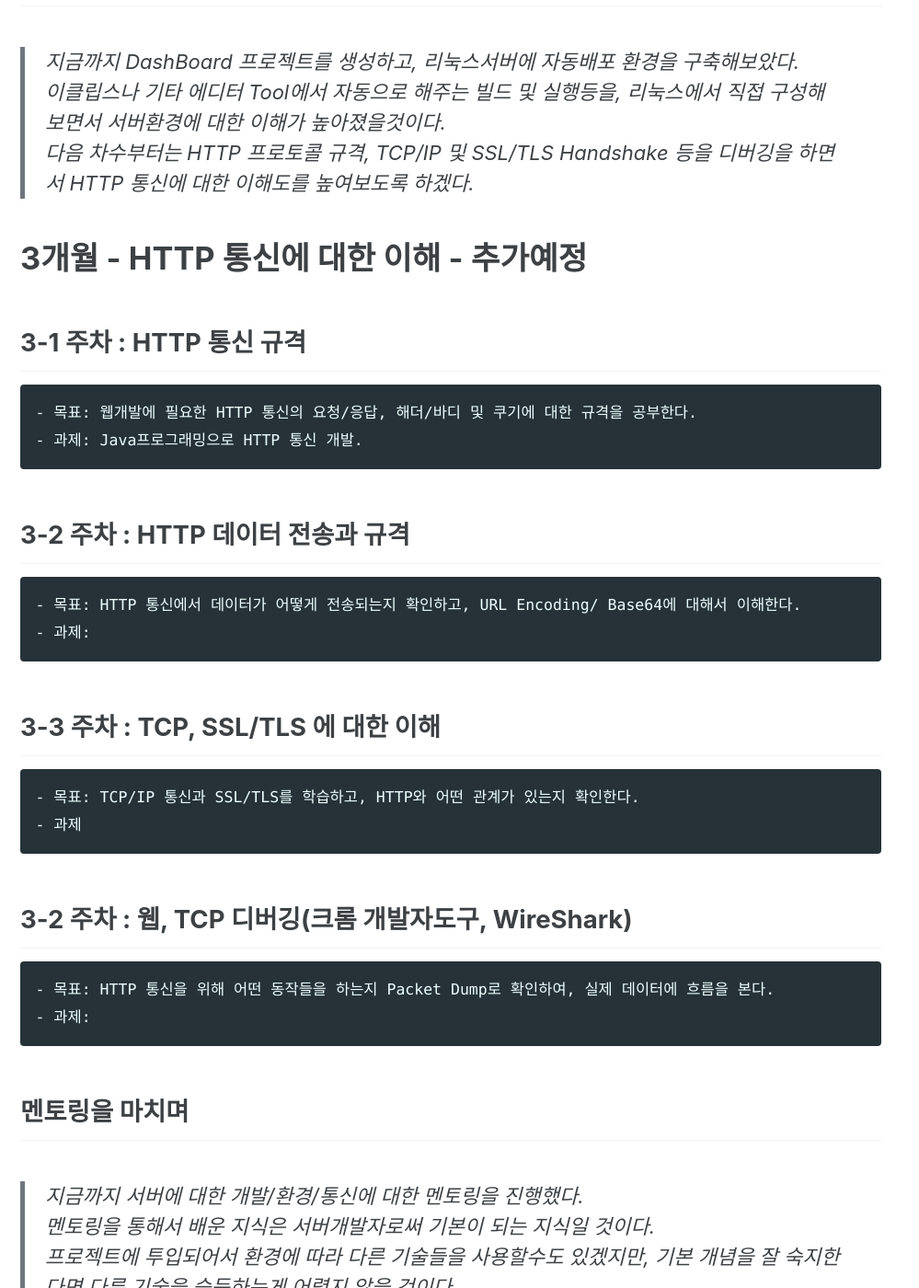
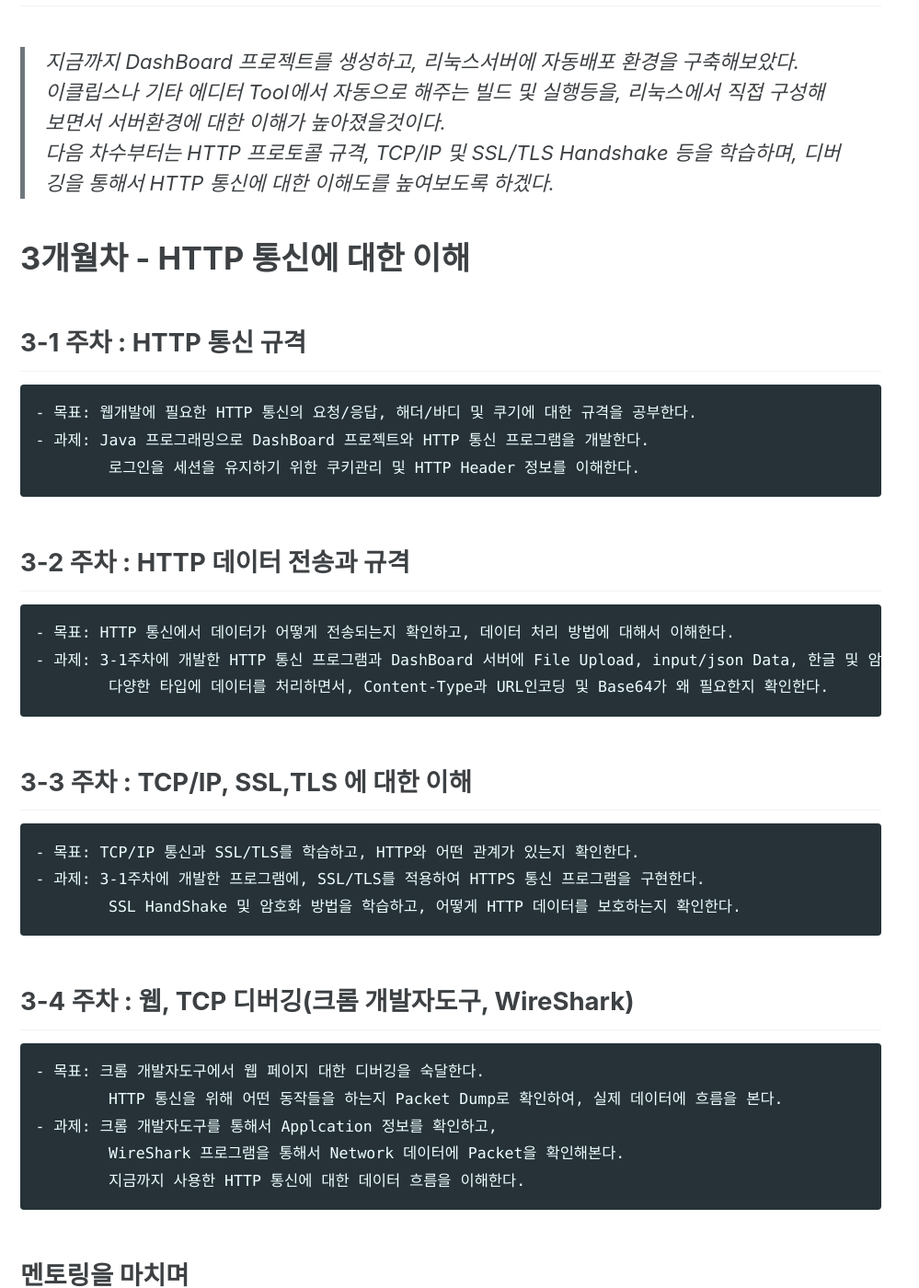
Before and after one commit to openobjectnet/openobjectnet.github.io, a Jekyll site: the page built from _posts/2020-05-19-mento-review.md, in a window 1280 px wide and 1400 px high, scrolled down 3954 px. Shown: the whole window at 92% size, without its empty margins (0-999 px from the left). Built offline with Jekyll 4.4.1, drawn with Linux system fonts in a browser that asks for light colours; cached includes are drawn as plain includes; nearby versions of some CDN libraries; some of the changed text lies outside the part shown.

Commit message:
웹서버 개발 멘토링 수정

```diff
--- a/_posts/2020-05-19-mento-review.md
+++ b/_posts/2020-05-19-mento-review.md
@@ -4,10 +4,10 @@ last_modified_at: 2022-01-25T18:01:04-04:00
 categories:
   - Mentoring
 tags:
-  - update
+  - Mentoring
 toc: true
 toc_label: "시기별"
-author: 웹 개발자
+author: 웹서버 개발자
 ---
 > 회사에 신입사원에 대한 멘토링 제도가 도입되었다.
 > 멘토링 제도는 신입사원 들어오면 3개월간 멘토를 선정하여, 업무에 잘 적응할수 있도록 하는 제도이다.
@@ -18,7 +18,7 @@ author: 웹 개발자
 >- 우리가 흔히 사용하는 신용/체크 카드의 전산화 과정은 어떻게 될까?
 >   - 카드 전산화 과정 및 승인, 전표 매입, 청구, 여신 등의 용어를 설명한다. (by.한수웅 부장님)
 >- SI 프로젝트의 진행과정은 어떻게 될까?
->   - 제안요청 및 작성, 요구사항 수립, 분석/설계, 개발, 테스트, 오픈, 안정화등등 진행과정에 소프트공학에 대해 알아본다.
+>   - 제안요청 및 작성, 요구사항 수립, 분석/설계, 개발, 테스트, 오픈, 안정화등등 진행과정에 소프트공학에 대해 알아본다. (by.최호남 부장님)
 >- SI 프로젝트에 투입이 되면 누구와 어떤일을 할까?
 >   - 프로젝트 투입되면 하게되는 대응하는 업무와 카드사 인프라 구조를 설명한다.
 >- 서버개발자가 프로젝트에서 해야할일. feat.서버개발자 시점
@@ -92,28 +92,36 @@ author: 웹 개발자
 ## 2개월차를 마치며
 > 지금까지 DashBoard 프로젝트를 생성하고, 리눅스서버에 자동배포 환경을 구축해보았다.
 > 이클립스나 기타 에디터 Tool에서 자동으로 해주는 빌드 및 실행등을, 리눅스에서 직접 구성해보면서 서버환경에 대한 이해가 높아졌을것이다.
-> 다음 차수부터는 HTTP 프로토콜 규격, TCP/IP 및 SSL/TLS Handshake 등을 디버깅을 하면서 HTTP 통신에 대한 이해도를 높여보도록 하겠다.
+> 다음 차수부터는 HTTP 프로토콜 규격, TCP/IP 및 SSL/TLS Handshake 등을 학습하며, 디버깅을 통해서 HTTP 통신에 대한 이해도를 높여보도록 하겠다.
 
-# 3개월 - HTTP 통신에 대한 이해  - 추가예정
+# 3개월차 - HTTP 통신에 대한 이해
+
 ## 3-1 주차 : HTTP 통신 규격
 
     - 목표: 웹개발에 필요한 HTTP 통신의 요청/응답, 해더/바디 및 쿠기에 대한 규격을 공부한다.
-    - 과제: Java프로그래밍으로 HTTP 통신 개발.
+    - 과제: Java 프로그래밍으로 DashBoard 프로젝트와 HTTP 통신 프로그램을 개발한다.
+            로그인을 세션을 유지하기 위한 쿠키관리 및 HTTP Header 정보를 이해한다.
 
 ## 3-2 주차 : HTTP 데이터 전송과 규격
 
-    - 목표: HTTP 통신에서 데이터가 어떻게 전송되는지 확인하고, URL Encoding/ Base64에 대해서 이해한다.
-    - 과제:
+    - 목표: HTTP 통신에서 데이터가 어떻게 전송되는지 확인하고, 데이터 처리 방법에 대해서 이해한다.
+    - 과제: 3-1주차에 개발한 HTTP 통신 프로그램과 DashBoard 서버에 File Upload, input/json Data, 한글 및 암호화 값 등을 처리하도록 API를 개발한다.
+            다양한 타입에 데이터를 처리하면서, Content-Type과 URL인코딩 및 Base64가 왜 필요한지 확인한다.
 
-## 3-3 주차 : TCP, SSL/TLS 에 대한 이해
+
+## 3-3 주차 : TCP/IP, SSL,TLS 에 대한 이해
 
     - 목표: TCP/IP 통신과 SSL/TLS를 학습하고, HTTP와 어떤 관계가 있는지 확인한다.
-    - 과제
+    - 과제: 3-1주차에 개발한 프로그램에, SSL/TLS를 적용하여 HTTPS 통신 프로그램을 구현한다.
+            SSL HandShake 및 암호화 방법을 학습하고, 어떻게 HTTP 데이터를 보호하는지 확인한다.
 
-## 3-2 주차 : 웹, TCP 디버깅(크롬 개발자도구, WireShark)
+## 3-4 주차 : 웹, TCP 디버깅(크롬 개발자도구, WireShark)
 
-    - 목표: HTTP 통신을 위해 어떤 동작들을 하는지 Packet Dump로 확인하여, 실제 데이터에 흐름을 본다.
-    - 과제:
+    - 목표: 크롬 개발자도구에서 웹 페이지 대한 디버깅을 숙달한다.
+            HTTP 통신을 위해 어떤 동작들을 하는지 Packet Dump로 확인하여, 실제 데이터에 흐름을 본다.
+    - 과제: 크롬 개발자도구를 통해서 Applcation 정보를 확인하고,
+            WireShark 프로그램을 통해서 Network 데이터에 Packet을 확인해본다.
+            지금까지 사용한 HTTP 통신에 대한 데이터 흐름을 이해한다.
 
 ## 멘토링을 마치며
 > 지금까지 서버에 대한 개발/환경/통신에 대한 멘토링을 진행했다.
```
